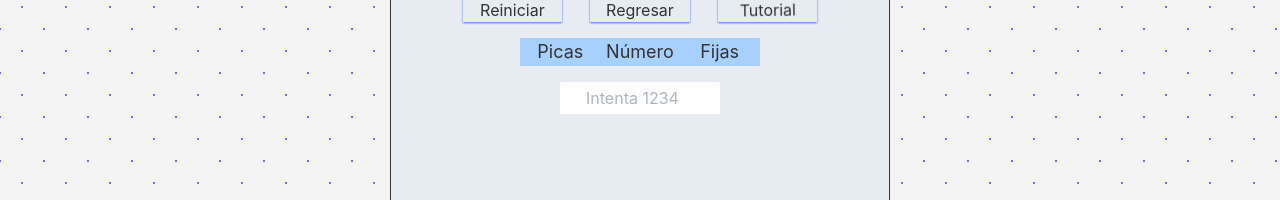
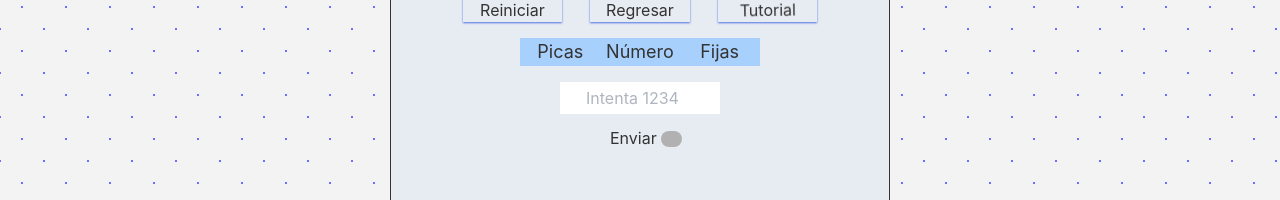
Before and after one commit to nibemo99/react-pyf, a React (Create React App) app: page / in a window 1280 px wide. Both pictures are taken after a click on the button "Nuevo juego". Shown: the part 191-391 px from the top of the page. Built offline with nearby package versions, Linux system fonts and the light colour scheme; grey boxes are pictures that could not be loaded.

Commit message:
Added button enviar in playingscreen

```diff
--- a/src/Components/Main/PlayingScreen/PlayingScreen.js
+++ b/src/Components/Main/PlayingScreen/PlayingScreen.js
@@ -42,23 +42,27 @@ export const PlayingScreen = ({ setMainDisplay, randomNumber, calcRandonNumber,
         }
     }
     function inputHandler(e) {
+
+
         let ENTER_KEY = 13
+        let inputValue = document.querySelector('#input').value
         // si se presional enter
-        if (e.keyCode === ENTER_KEY) {
+        if (e.keyCode === ENTER_KEY || e.type === 'click') {
+
 
             // si la longitud es distinta de 4
-            if (e.target.value.length !== 4) return avisoRevisarInput('lenght')
+            if (inputValue.length !== 4) return avisoRevisarInput('lenght')
 
-            if (!e.target.value) {
-                e.target.value = ''
+            if (!inputValue) {
+                inputValue = ''
                 return avisoRevisarInput('undefined')
             }
 
             (!!!intentos[intentos.length - 1])
-                ? validarResultado(e.target.value, e)
-                : (intentos[intentos.length - 1].numero === e.target.value)
+                ? validarResultado(inputValue)
+                : (intentos[intentos.length - 1].numero === inputValue)
                     ? avisoRevisarInput('same')
-                    : validarResultado(e.target.value, e)
+                    : validarResultado(inputValue)
         }
     }
     function bringDate() {
@@ -102,7 +106,7 @@ export const PlayingScreen = ({ setMainDisplay, randomNumber, calcRandonNumber,
     function avisoRevisarInput(e) {
         // console.log(`revisa: ${e}`);
     }
-    function validarResultado(e, evento) {
+    function validarResultado(e) {
         // console.log(e, typeof (e));
         let picas = 0
         let fijas = 0
@@ -114,7 +118,7 @@ export const PlayingScreen = ({ setMainDisplay, randomNumber, calcRandonNumber,
             }
         }
 
-        console.log(pista);
+        // console.log(pista);
 
         // console.log(e, randomNumber);
         for (let i = 0; i < randomNumber.length; i++) {
@@ -128,7 +132,7 @@ export const PlayingScreen = ({ setMainDisplay, randomNumber, calcRandonNumber,
                 }
             }
         }
-        console.log(pista);
+        // console.log(pista);
 
         if (intentos.length === 0) {
             setFinished([0, 'Intenta 5678', pista])
@@ -141,7 +145,7 @@ export const PlayingScreen = ({ setMainDisplay, randomNumber, calcRandonNumber,
 
         let temp = { numero: e, picas: `${picas}`, fijas: `${fijas}` }
         setIntentos([...intentos, temp])
-        evento.target.value = ''
+        document.querySelector('#input').value = ''
 
         if (fijas === 4) {
             let date = bringDate()
@@ -200,13 +204,26 @@ export const PlayingScreen = ({ setMainDisplay, randomNumber, calcRandonNumber,
                 </div>
             </Intentos>
             {(!finished[0]) ? (
+                <div
+                    className='flex flex-col items-center justify-center'
+                >
                     <input
+                        id='input'
                         type='number'
                         onKeyUp={inputHandler}
                         onChange={validarInput}
                         className='text-center py-1 my-3 w-2/5 focus:scale-105 ease-out duration-300'
                         placeholder={finished[1]}
                     />
+                    <button
+                        className='pl-3 '
+                        onClick={inputHandler}
+
+                    >Enviar<img alt=''
+                        src='https://cdn-icons-png.flaticon.com/512/271/271228.png'
+                        className=' inline h-4 ml-1 mb-[2px] rounded-full object-cover'
+                        /></button>
+                </div>
             ) : ''}
             {(finished[0]) ? (
                 <>
```
Also changed, not shown: src/Components/PlayingHelper/PlayingHelper.js (+2 -12 lines). Lines whose indentation alone changed are shown as unchanged.
